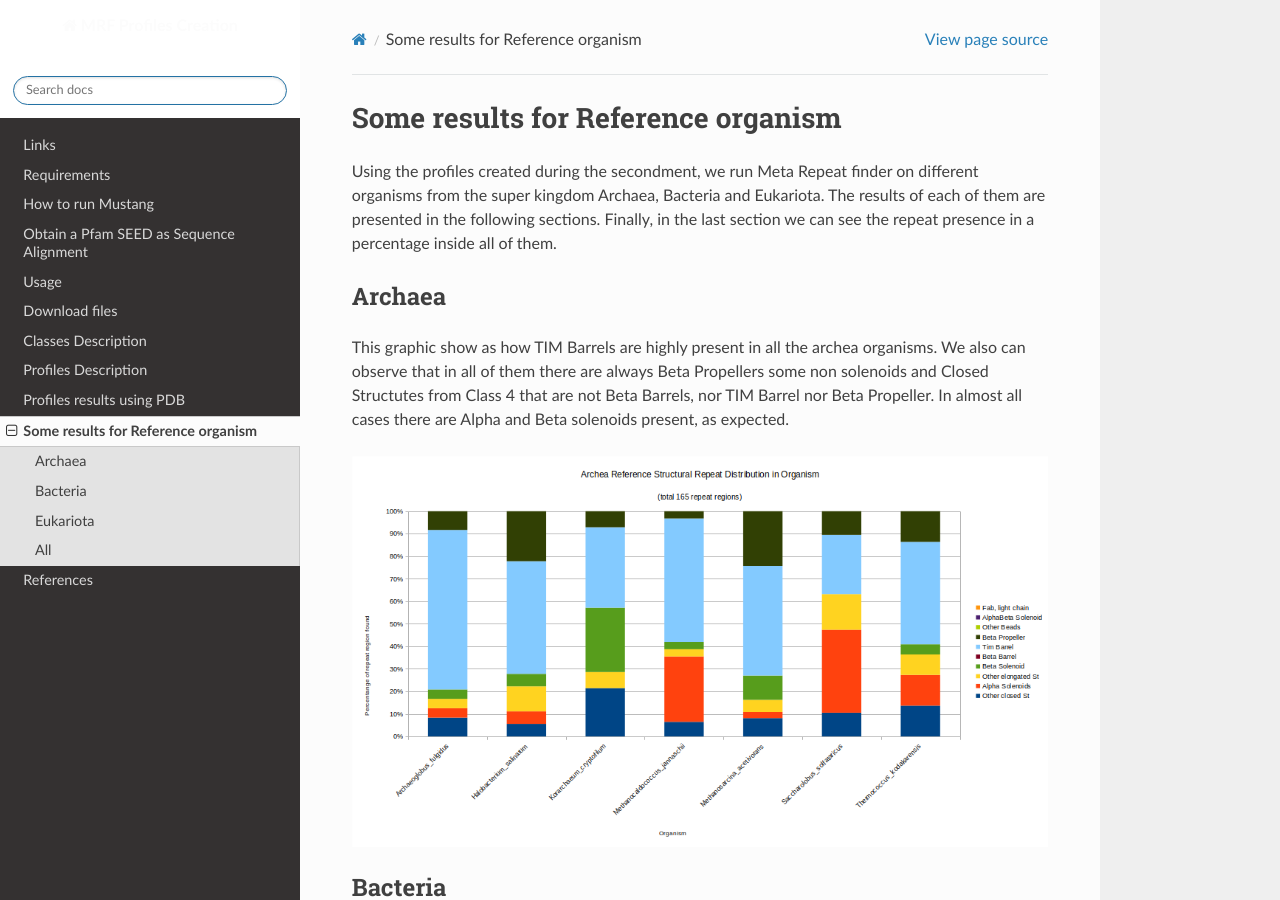
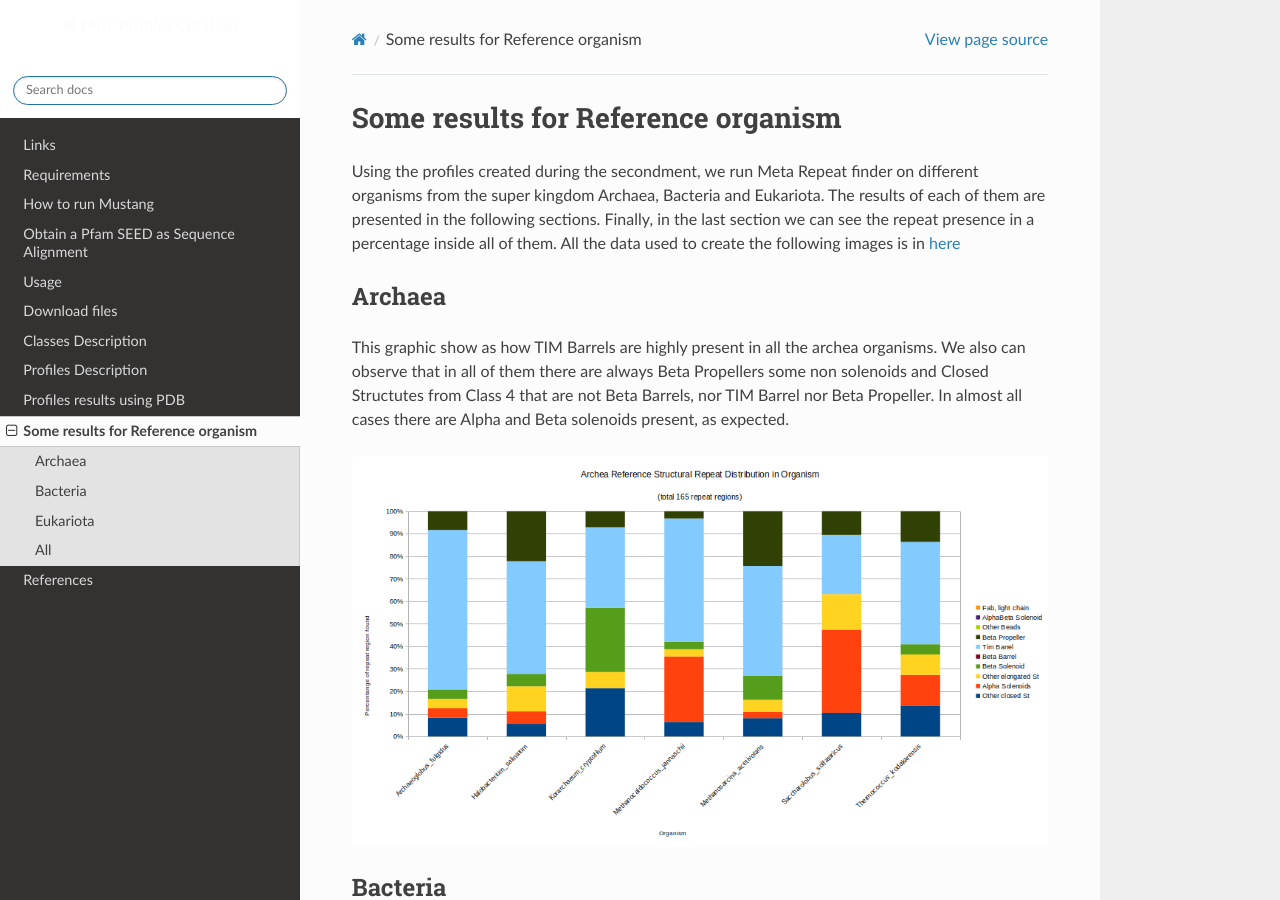
Before and after one commit to DraLaylaHirsh/MRFprofilesCreation, a Sphinx documentation site: the page built from docs/SomeResults.rst, in a window 1280 px wide and 900 px high. Built offline with Sphinx 7.4.7 and the Read the Docs theme 2.0.0, drawn with Linux system fonts in a browser that asks for light colours.

Commit message:
Update SomeResults.rst

```diff
--- a/docs/SomeResults.rst
+++ b/docs/SomeResults.rst
@@ -3,7 +3,7 @@ Some results for Reference organism
 ===================================
 
 Using the profiles created during the secondment, we run Meta Repeat finder on different organisms from the super kingdom Archaea, Bacteria and Eukariota.
-The results of each of them are presented in the following sections. Finally, in the last section we can see the repeat presence in a percentage inside all of them.
+The results of each of them are presented in the following sections. Finally, in the last section we can see the repeat presence in a percentage inside all of them. All the data used to create the following images is in `here <https://github.com/DraLaylaHirsh/MRFprofilesCreation/blob/24e451c0edbb99804f525ff84763aef7becfe9a7/docs/ZarifaDataSetResults.ods/>`_
 
 Archaea
 -------
```
